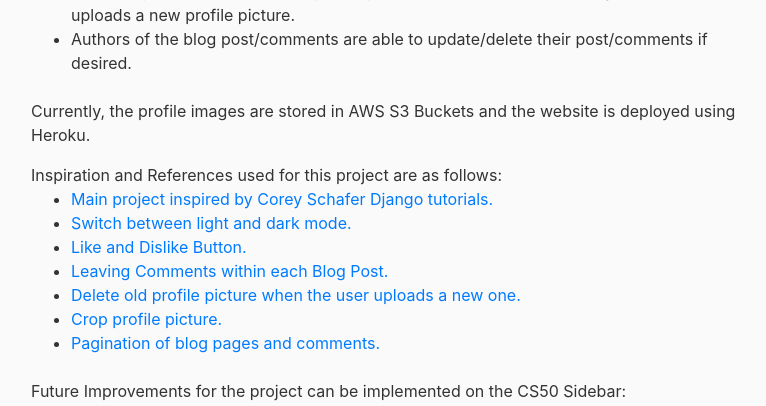
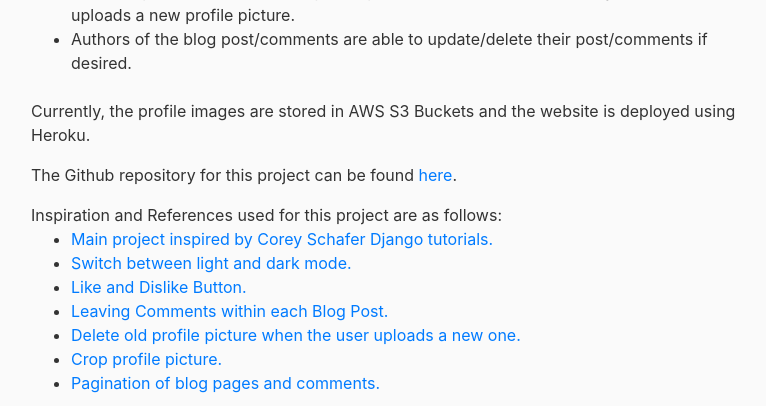
Before and after one commit to Tingkai911/CS50Blog, a Django app: page /about/ in a window 1280 px wide. Shown: the part 403-809 px from the top of the page, without its empty margins (54-820 px from the left). Run offline with Django 3.2, Linux system fonts and the light colour scheme; data that the repository does not hold is empty; some libraries are stand-ins or nearby versions.

Commit message:
some html changes

```diff
--- a/blog/templates/blog/about.html
+++ b/blog/templates/blog/about.html
@@ -17,6 +17,9 @@
         <br>
         <p>
             Currently, the profile images are stored in AWS S3 Buckets and the website is deployed using Heroku.
+        </p>
+        <p>
+            The Github repository for this project can be found <a href="https://github.com/Tingkai911/CS50Blog" target="_blank">here</a>.
         </p>
         Inspiration and References used for this project are as follows:
         <ul>
```
